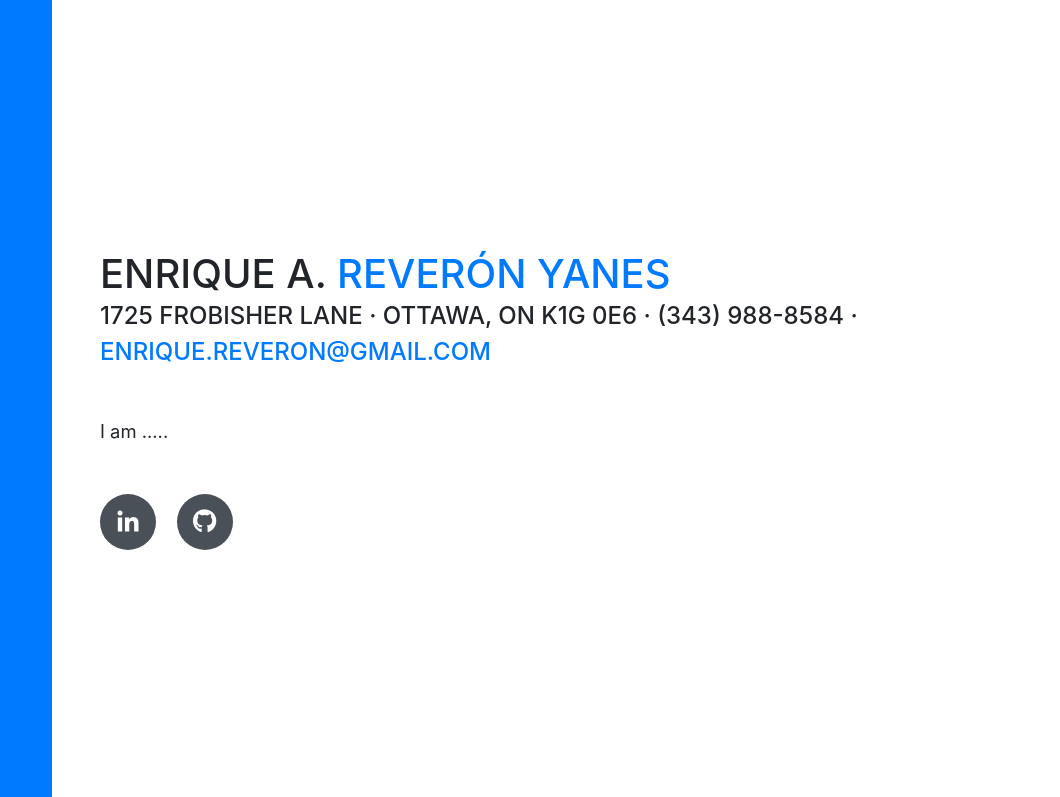
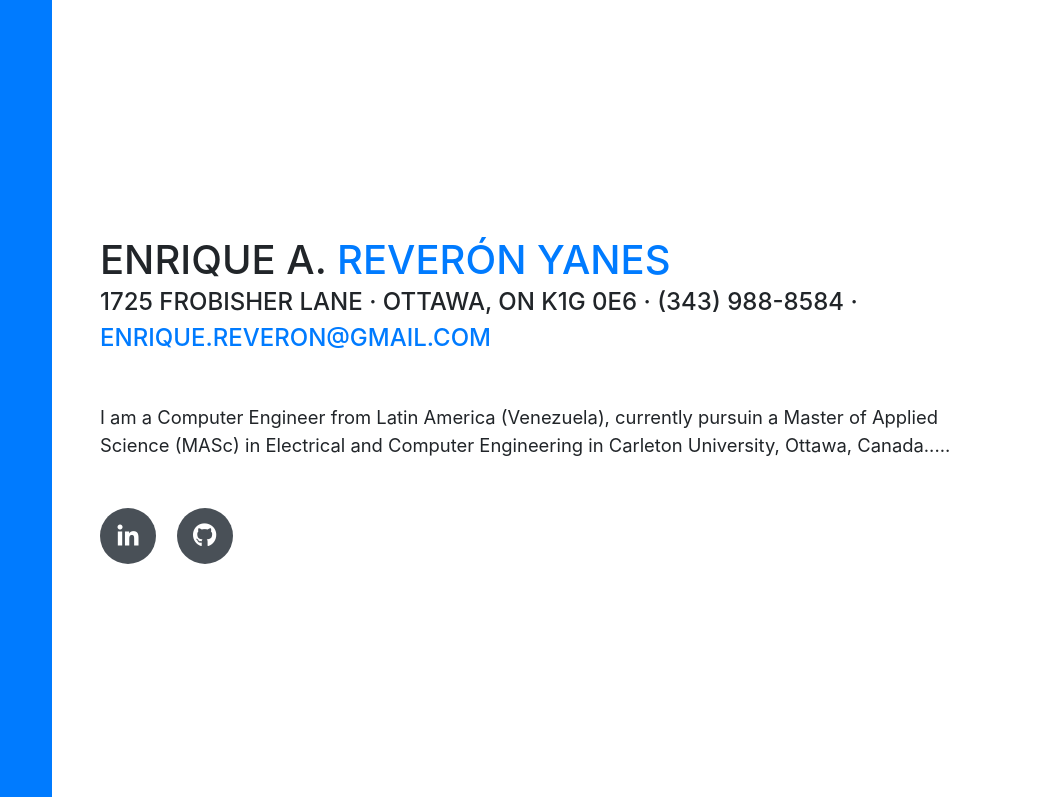
Before and after one commit to EReveron/ereveron.github.io, a website with bundled scripts: page index.html in a window 1280 px wide. Shown: the top 797 px of the page, 220-1280 px from the left. Built offline with nearby package versions, Linux system fonts and the light colour scheme; a web font is replaced by a local one.

Commit message:
Update index.html

```diff
--- a/index.html
+++ b/index.html
@@ -69,7 +69,8 @@
           <div class="subheading mb-5">1725 Frobisher Lane · Ottawa, ON K1G 0E6 · (343) 988-8584 ·
             <a href="mailto:enrique.reveron@gmail.com">enrique.reveron@gmail.com</a>
           </div>
-          <p class="lead mb-5">I am .....</p>
+          <p class="lead mb-5">I am a Computer Engineer from Latin America (Venezuela), currently pursuin a Master of Applied Science (MASc)
+		  in Electrical and Computer Engineering in Carleton University, Ottawa, Canada.....</p>
           <div class="social-icons">
             <a href="http://ve.linkedin.com/in/enriquereveronyanes">
               <i class="fab fa-linkedin-in"></i>
```
